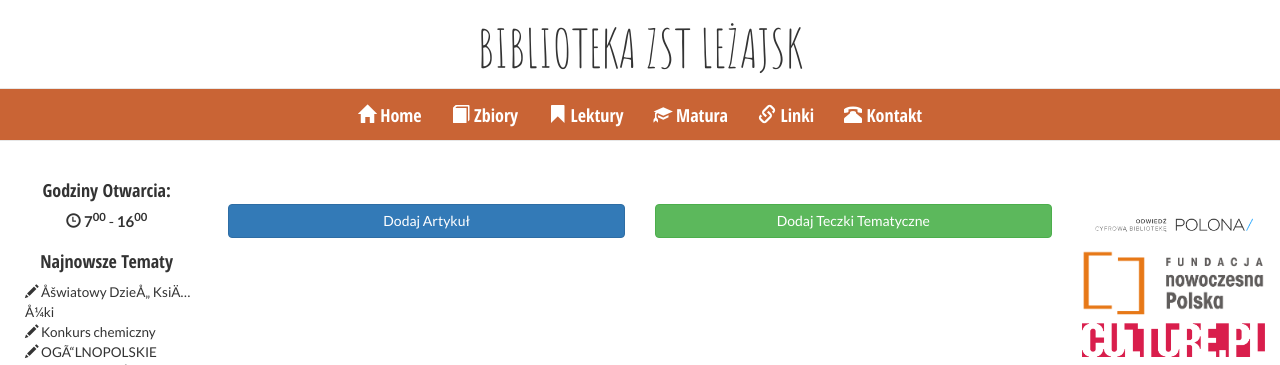
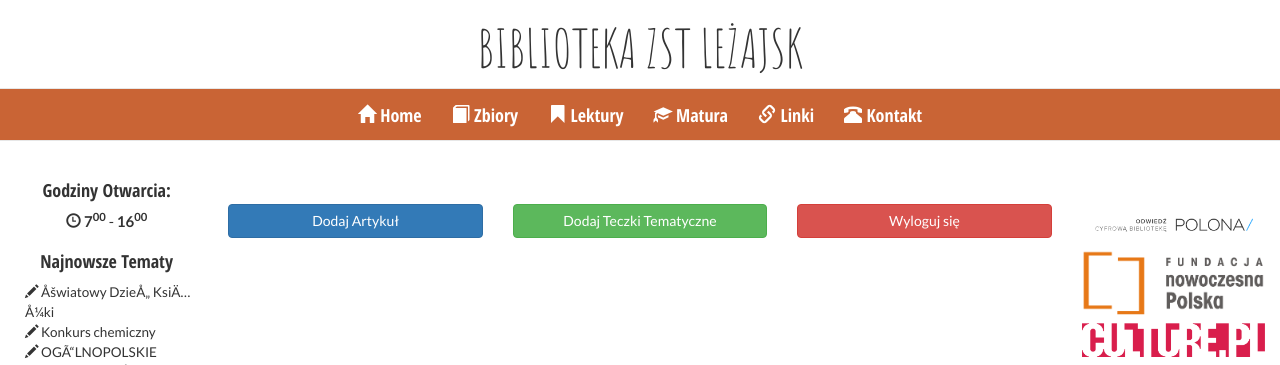
Before and after one commit to kamsonpc/Strona-Biblioteki-Szkolnej, a PHP site: page /?url=panel in a window 1280 px wide. Shown: the top 365 px of the page. Run offline with PHP 8.4, Linux system fonts and the light colour scheme; a user stored in the database is signed in; data comes from the database, SQL or seed files in the repository.

Commit message:
dodanie logoutu

```diff
--- a/includes/panel.php
+++ b/includes/panel.php
@@ -1,3 +1,9 @@
+<?php
+if(isset($_POST['logout']))
+{
+      $_SESSION['zalogowany']=false;
+}
+?>
 <?php
 
 
@@ -10,11 +16,15 @@ if($_SESSION['zalogowany']!=true)
 <div class="row">
 <br>
 <br>
-<div class="col-md-6 col-sm-6 col-xs-12">
+<div class="col-md-4 col-sm-4 col-xs-12">
       <a href="http://localhost/?url=admin-articles" class="btn btn-primary col-md-12">Dodaj Artykuł</a>
 </div>
-      <div class="col-md-6 col-sm-6 col-xs-12">
-            <a href="http://localhost/?url=admin-folder" class="btn btn-success col-md-12">Dodaj Teczki Tematyczne</a>
-      </div>
-
+<div class="col-md-4 col-sm-4 col-xs-12">
+      <a href="http://localhost/?url=admin-folder" class="btn btn-success col-md-12">Dodaj Teczki Tematyczne</a>
 </div>
+<div class="col-md-4 col-sm-4 col-xs-12">
+<form action="" method="post">
+      <button class="btn btn-danger col-md-12" type="submit" name="logout">Wyloguj się </button>
+</form>
+</div>
+</div>
```
